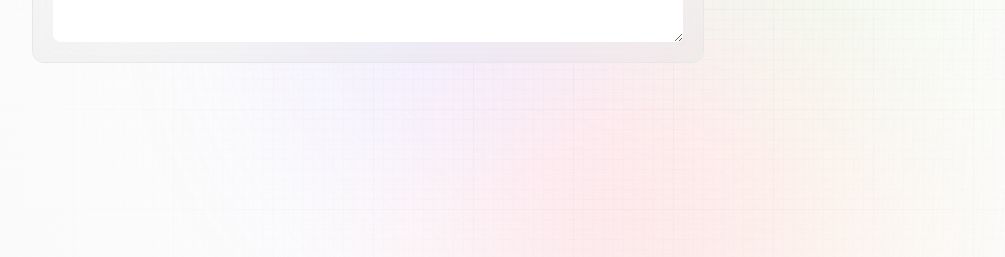
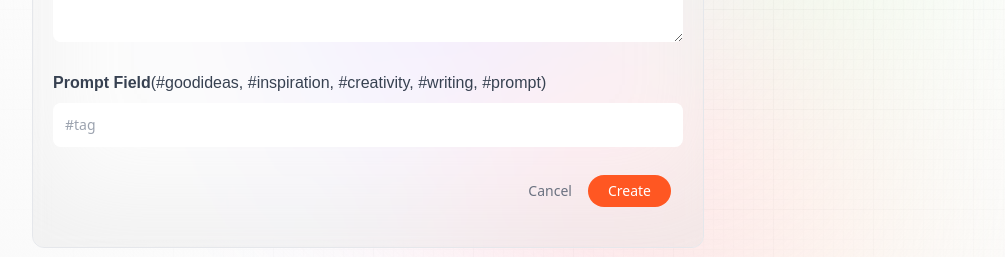
Before and after one commit to anthonysingiser/ai-prompts, a Next.js app: page /create-prompt in a window 1280 px wide. Shown: the part 496-753 px from the top of the page, without its empty margins (32-1037 px from the left). Built offline with nearby package versions, Linux system fonts and the light colour scheme; no server answers.

Commit message:
finish form component

```diff
--- a/app/create-prompt/page.jsx
+++ b/app/create-prompt/page.jsx
@@ -1,3 +1,4 @@
+'use client';
 
 import { useState } from 'react';
 import { useSession } from 'next-auth/react';
--- a/components/Form.jsx
+++ b/components/Form.jsx
@@ -32,9 +32,39 @@ const Form = ({ type, post, setPost, submitting, handleSubmit }) => {
                         className="form_textarea"
                     />
                 </label>
+                <label>
+                    <span
+                        className="font-satoshi font-semibold text-base text-gray-700"
+                    >
+                        Prompt Field
+                        <span className="font-normal">
+                            (#goodideas, #inspiration, #creativity, #writing, #prompt)
+                        </span>
+                    </span>
+                    <input
+                        value={post.tag}
+                        onChange={(e) => setPost({ ...post,
+                        tag: e.target.value })}
+                        placeholder="#tag"
+                        required
+                        className="form_input"
+                    />
+                </label>
+
+                <div className="flex-end mx-3 mb-5 gap-4">
+                    <Link href="/" className="text-gray-500 text-sm">
+                        Cancel
+                    </Link>
+                    <button
+                        type="submit"
+                        disabled={submitting}
+                        className="px-5 py-1.5 text-sm bg-primary-orange text-white rounded-full"
+                    >
+                        {submitting ? `${type}...` : type}
+                    </button>
+                </div>
 
             </form>
-
         </section>
     )
 }
```
